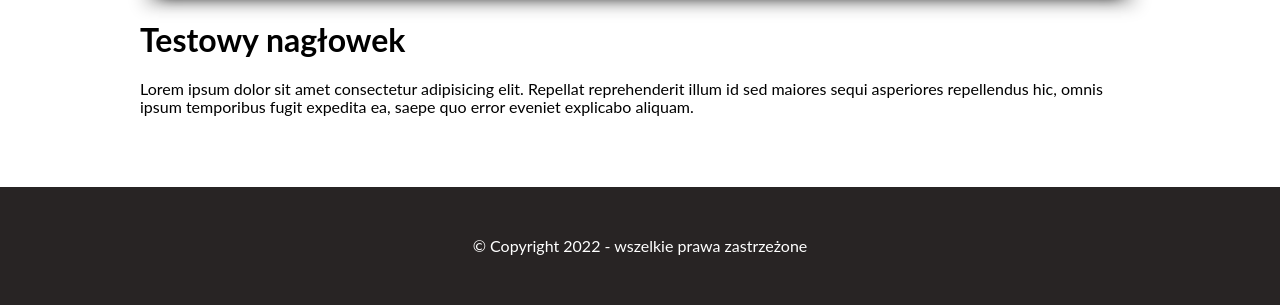
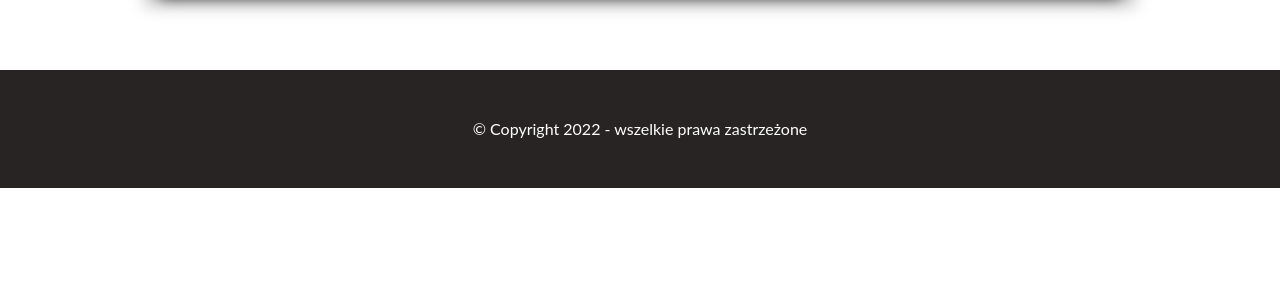
Before and after one commit to pawelmroczek/homepage, a plain HTML site: page index.html in a window 1280 px wide. Shown: the part 4453-4758 px from the top of the page. After the commit the page ends 4641 px from the top, so only its background shows below. Drawn offline with nearby package versions, Linux system fonts and the light colour scheme.

Commit message:
deleted test section

```diff
--- a/index.html
+++ b/index.html
@@ -174,10 +174,6 @@
                 </div>
             </section>
         </section>
-        <section>
-            <h1> Testowy nagłowek</h1>
-            <p>Lorem ipsum dolor sit amet consectetur adipisicing elit. Repellat reprehenderit illum id sed maiores sequi asperiores repellendus hic, omnis ipsum temporibus fugit expedita ea, saepe quo error eveniet explicabo aliquam.</p>
-        </section>
     </main>
     <footer class="footer">
         © Copyright 2022 - wszelkie prawa zastrzeżone
```
